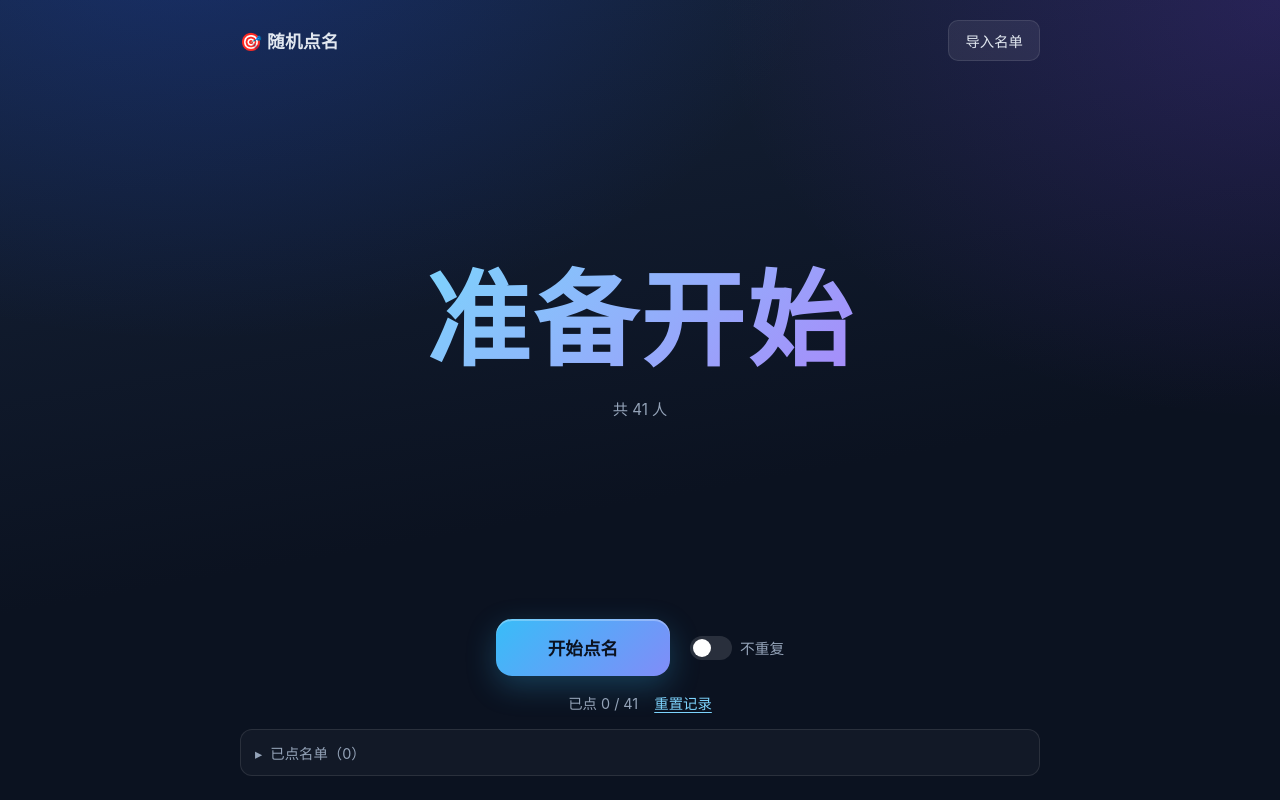
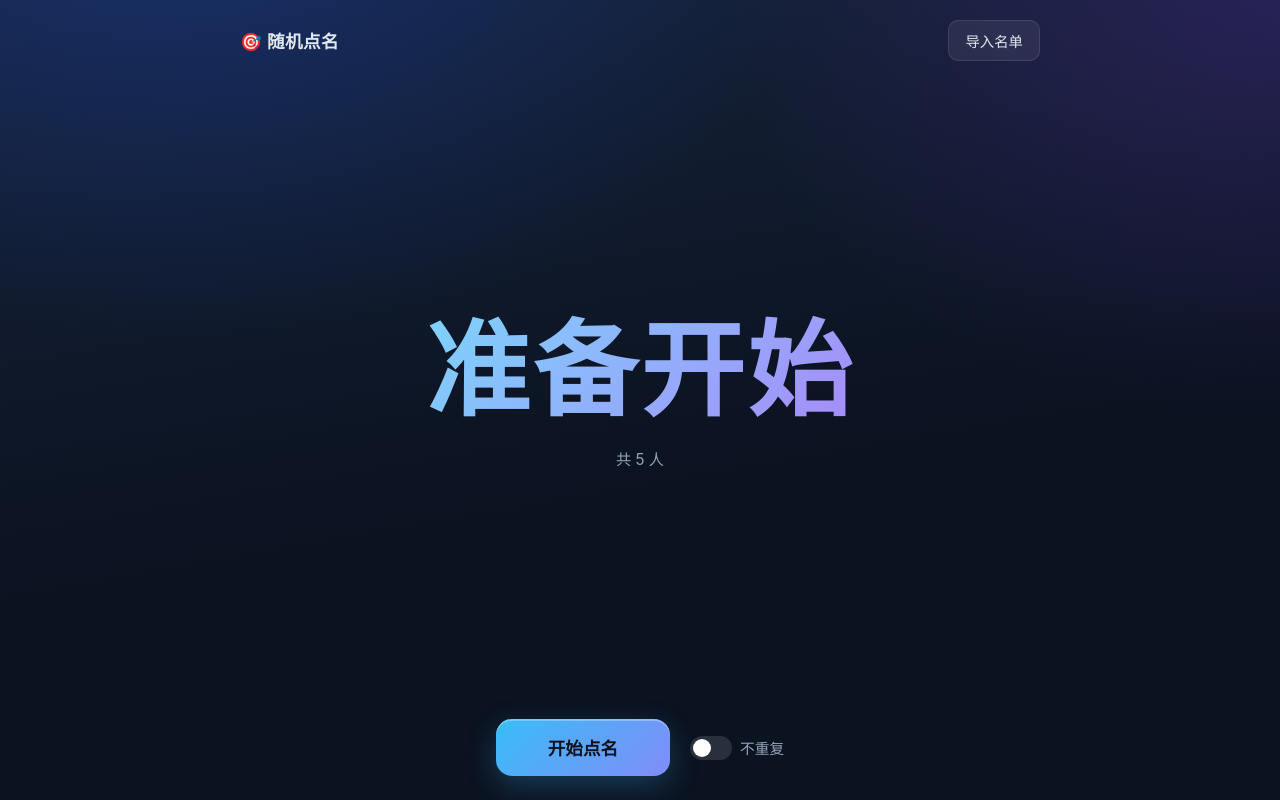
Before and after one commit to buzhidaoqvshaming/class_roll_call_page, a plain HTML site: page index.html in a window 1280 px wide. Drawn offline with Linux system fonts and the light colour scheme.

Commit message:
Add files via upload

```diff
--- a/index.html
+++ b/index.html
@@ -464,47 +464,11 @@
          （比如从 '1' 改成 '2'），这样刷新页面就能用新名单。
          ============================================================ */
       var DEFAULT_NAMES = [
-        '陈建行',
-        '陈思超',
-        '陈潇然',
-        '陈跃豪',
-        '池瑞杰',
-        '韩泽宇',
-        '胡浩宇',
-        '黄昊宸',
-        '黄浩轩',
-        '李佳霖',
-        '李垲圻',
-        '林程瀚',
-        '林锐',
-        '林依涵',
-        '鲁俊昊',
-        '潘成涛',
-        '彭茂浩',
-        '邵润轩',
-        '施俊杰',
-        '苏夏琴',
-        '孙瑞鑫',
-        '滕梓炀',
-        '汪莹珊',
-        '王奥茹',
-        '王博涛',
-        '王茜茜',
-        '文冰',
-        '吴卓朋',
-        '徐俊浩',
-        '徐瑞城',
-        '徐卓阳',
-        '杨锦程',
-        '叶柏琦',
-        '叶子',
-        '尤宸轩',
-        '于君浩',
-        '王子涵',
-        '张以铖',
-        '庄思琪',
-        '陈宋',
-        '金子渊'
+        '张三',
+        '李四',
+        '王五',
+        '赵六',
+        '钱七'
       ];
 
       var NAMES_VERSION = '1';   // 修改 DEFAULT_NAMES 后请改这里，比如改成 '2'
@@ -567,14 +531,12 @@
         var storedNames = readArray(NAMES_KEY);
 
         if (storedVersion !== NAMES_VERSION) {
-          // 代码里的名单版本变了（或第一次打开）：使用代码里的默认名单
           names = cleanNames(DEFAULT_NAMES);
           called = [];
           saveNames();
           saveCalled();
           localStorage.setItem(VERSION_KEY, NAMES_VERSION);
         } else {
-          // 版本一致：使用浏览器里保存的名单（可能是默认名单，也可能是导入过的）
           names = cleanNames(storedNames);
           called = readArray(CALLED_KEY).filter(function (s) {
             return names.indexOf(s) !== -1;
@@ -587,9 +549,10 @@
         var total = names.length;
         var done = called.length;
 
-        var showCalled = !noRepeat.checked;
-        statsEl.style.display = showCalled ? '' : 'none';
-        detailsEl.style.display = showCalled ? '' : 'none';
+        // 开启“不重复”时才显示已点区域和剩余人数；关闭时隐藏
+        var noRep = noRepeat.checked;
+        statsEl.style.display = noRep ? '' : 'none';
+        detailsEl.style.display = noRep ? '' : 'none';
 
         statText.textContent = '已点 ' + done + ' / ' + total;
         calledCount.textContent = done;
@@ -609,14 +572,16 @@
 
         btnRoll.disabled = rolling;
 
-        if (noRepeat.checked) {
-          if (done === 0) {
-            hintEl.textContent = '共 ' + total + ' 人';
+        if (noRep) {
+          // 不重复模式：显示剩余人数
+          var left = Math.max(total - done, 0);
+          if (left > 0) {
+            hintEl.textContent = '共 ' + total + ' 人 · 剩余 ' + left + ' 人';
           } else {
-            var left = Math.max(total - done, 0);
-            hintEl.textContent = left > 0 ? '' : '已全部点完';
+            hintEl.textContent = '共 ' + total + ' 人 · 已全部点完，再次点名将重新开始';
           }
         } else {
+          // 允许重复模式：不显示剩余人数
           hintEl.textContent = '共 ' + total + ' 人';
         }
       }
```
